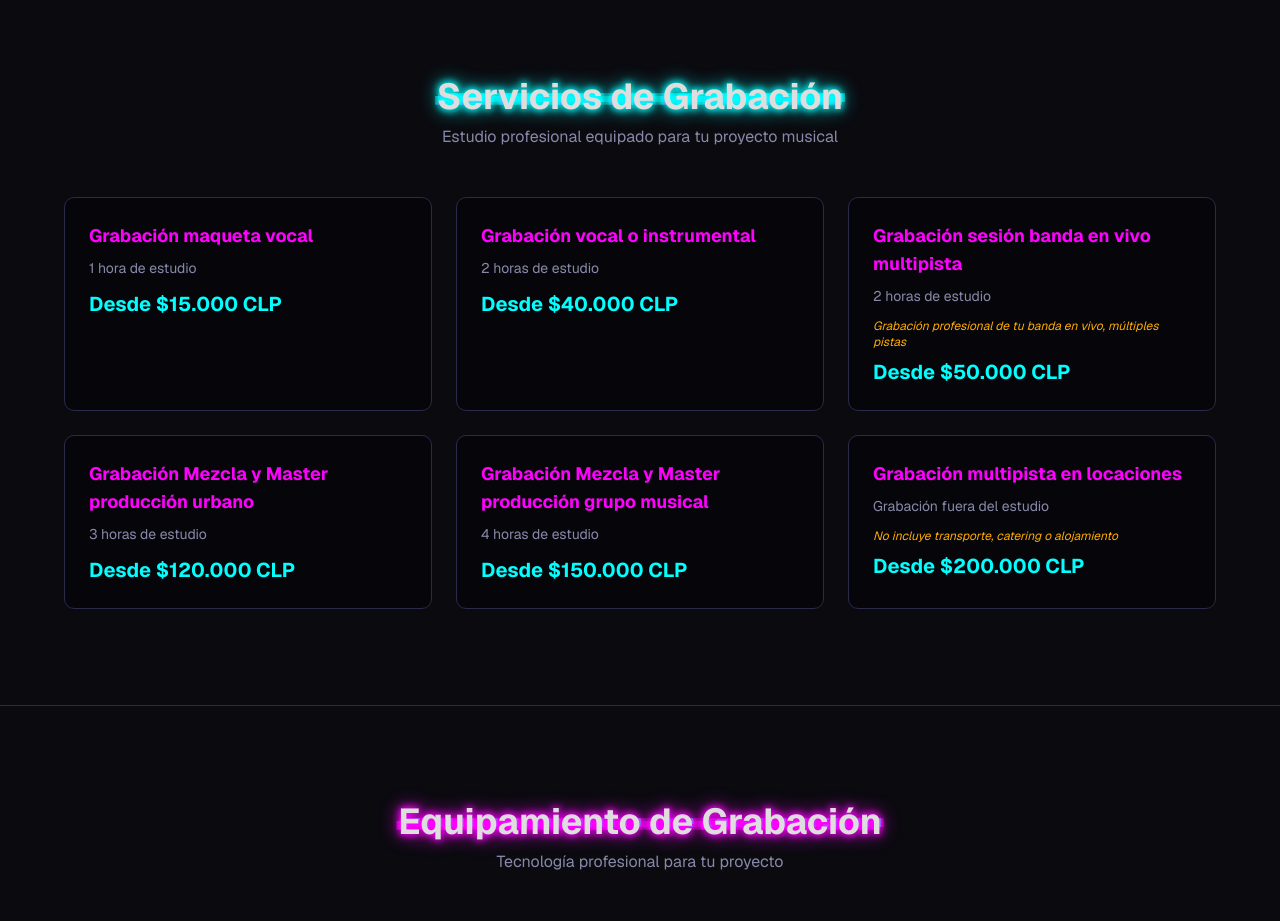
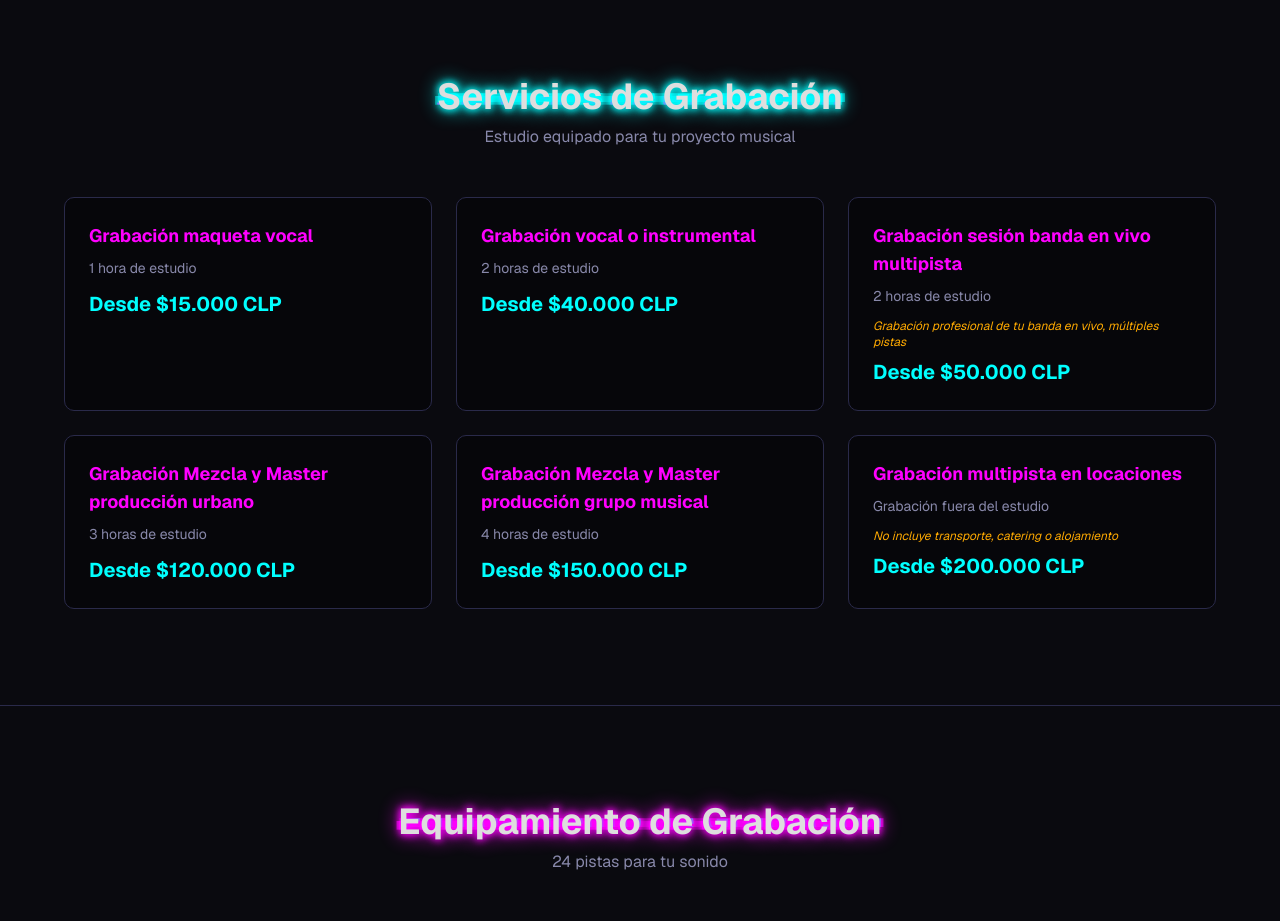
Before and after one commit to superdandi/vizcoso, a Next.js app: page /vizcoso/ in a window 1280 px wide. Shown: the part 820-1741 px from the top of the page. Built offline with nearby package versions, Linux system fonts and the light colour scheme.

Commit message:
Servicios: quitar 'profesional'; Equipamiento: '24 pistas para tu sonido'

```diff
--- a/src/components/Equipamiento.tsx
+++ b/src/components/Equipamiento.tsx
@@ -11,7 +11,7 @@ export default function Equipamiento() {
           </span>
         </h2>
         <p className="mb-12 text-center text-[#8888aa]">
-          Tecnología profesional para tu proyecto
+          24 pistas para tu sonido
         </p>
 
         <div className="mb-10 rounded-lg border border-[#2a2a4a] bg-black/30 backdrop-blur-sm p-8">
--- a/src/components/Servicios.tsx
+++ b/src/components/Servicios.tsx
@@ -12,7 +12,7 @@ export default function Servicios() {
           </span>
         </h2>
         <p className="mb-12 text-center text-[#8888aa]">
-          Estudio profesional equipado para tu proyecto musical
+          Estudio equipado para tu proyecto musical
         </p>
 
         <div className="grid gap-6 sm:grid-cols-2 lg:grid-cols-3">
```
